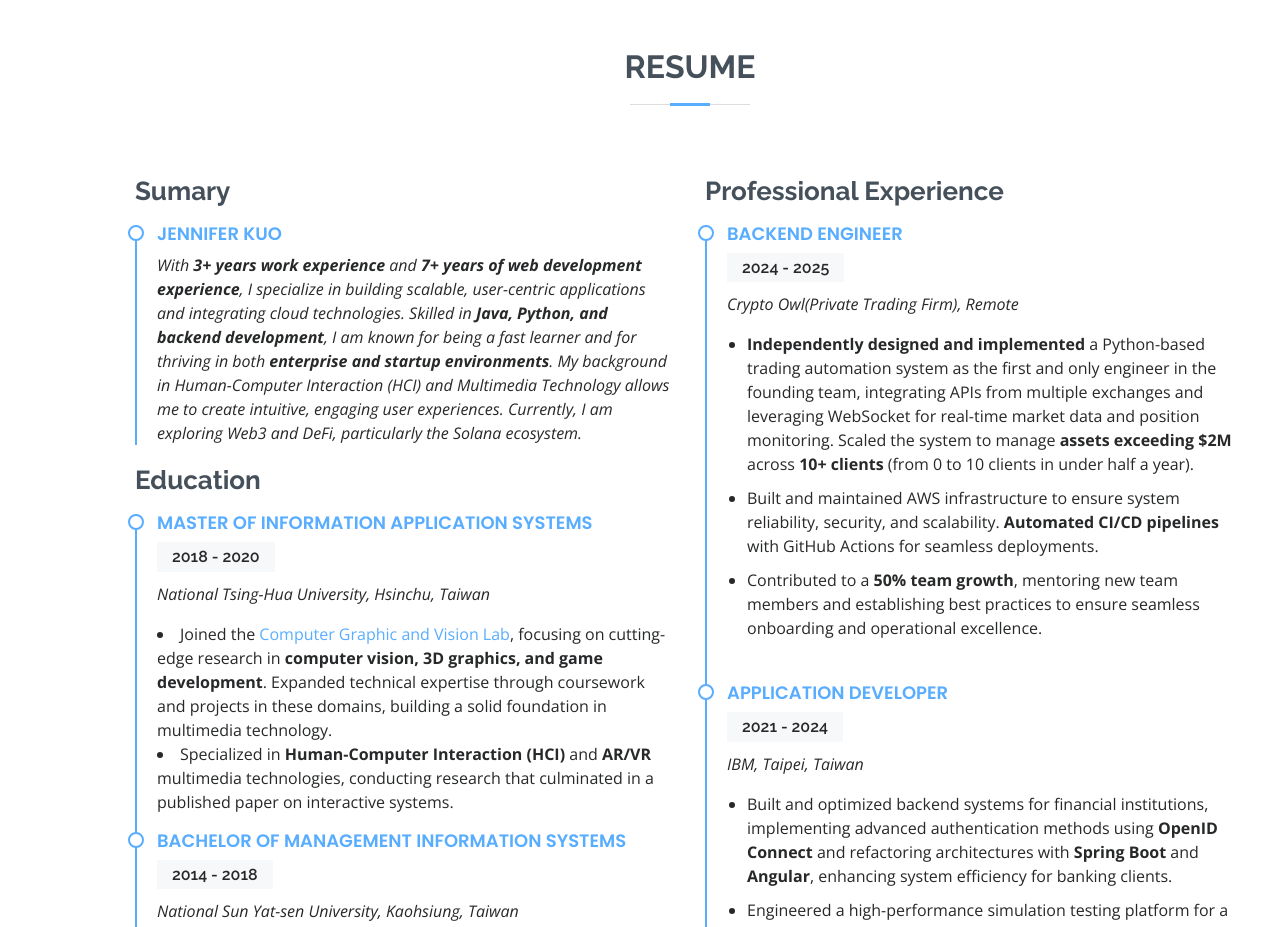
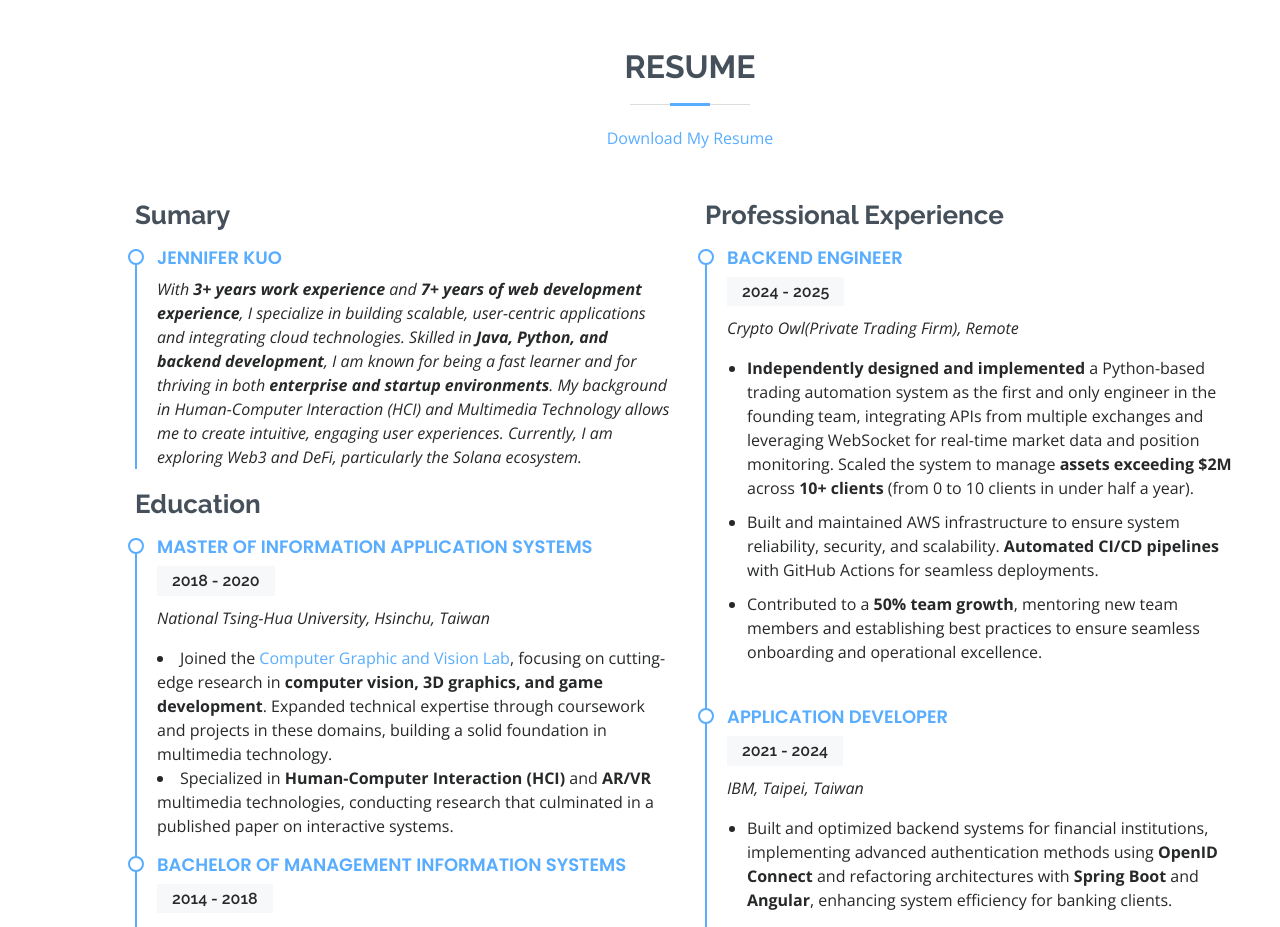
Before and after one commit to JenniferKuo/JenniferKuo.github.io, a plain HTML site: page index.html in a window 1280 px wide. Shown: the part 1300-2227 px from the top of the page. Drawn offline with nearby package versions, Linux system fonts and the light colour scheme.

Commit message:
doc: 更新履歷

```diff
--- a/index.html
+++ b/index.html
@@ -200,7 +200,7 @@
         <div class="section-title">
           <h2>Resume</h2>
           <!-- <p>Magnam dolores commodi suscipit. Necessitatibus eius consequatur ex aliquid fuga eum quidem. Sit sint consectetur velit. Quisquam quos quisquam cupiditate. Et nemo qui impedit suscipit alias ea. Quia fugiat sit in iste officiis commodi quidem hic quas.</p> -->
-          <!-- <a href="assets/2023_jenniferkuo_resume_v2.pdf">Download My Resume</a> -->
+          <a href="assets/jenniferkuo_resume.pdf" target="_blank">Download My Resume</a>
         </div>
 
         <div class="row">
```
Also changed, not shown: 2 other files.
